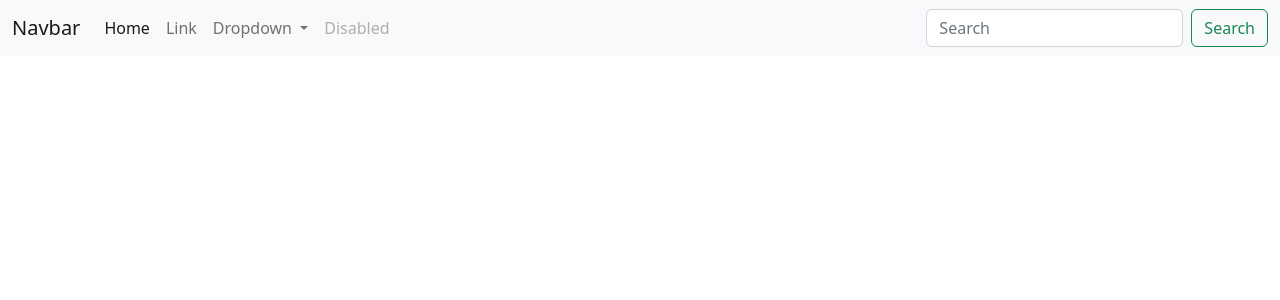
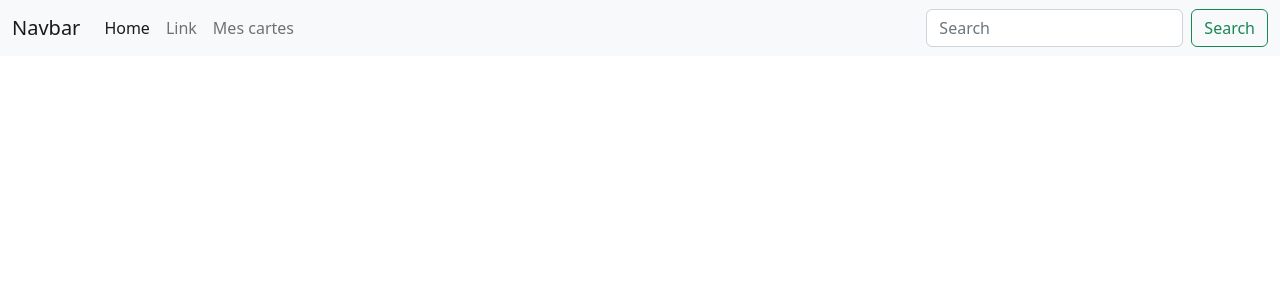
Before and after one commit to Rob1Sim/AgeOfChampagne, a Symfony app: template templates/base.html.twig in a window 1280 px wide. Shown: the top 300 px of the page. Run offline with Twig, Linux system fonts and the light colour scheme; the template is opened without the code that fills it, so the values that code supplies are empty; some libraries are stand-ins or nearby versions.

Commit message:
Ajout d'une redirection vers la liste des cartes

```diff
--- a/templates/base.html.twig
+++ b/templates/base.html.twig
@@ -30,19 +30,8 @@
                     <li class="nav-item">
                         <a class="nav-link" href="#">Link</a>
                     </li>
-                    <li class="nav-item dropdown">
-                        <a class="nav-link dropdown-toggle" href="#" role="button" data-bs-toggle="dropdown" aria-expanded="false">
-                            Dropdown
-                        </a>
-                        <ul class="dropdown-menu">
-                            <li><a class="dropdown-item" href="#">Action</a></li>
-                            <li><a class="dropdown-item" href="#">Another action</a></li>
-                            <li><hr class="dropdown-divider"></li>
-                            <li><a class="dropdown-item" href="#">Something else here</a></li>
-                        </ul>
-                    </li>
                     <li class="nav-item">
-                        <a class="nav-link disabled">Disabled</a>
+                        <a href = "/carte" class="nav-link">Mes cartes</a>
                     </li>
                 </ul>
                 <form class="d-flex" role="search">
```
